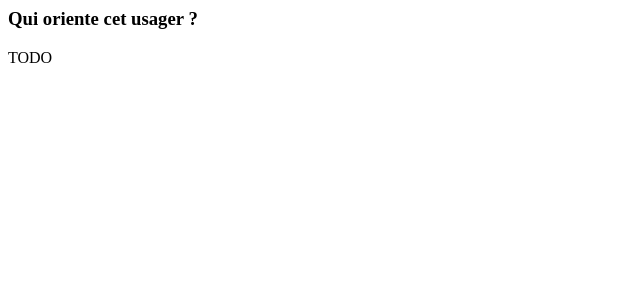
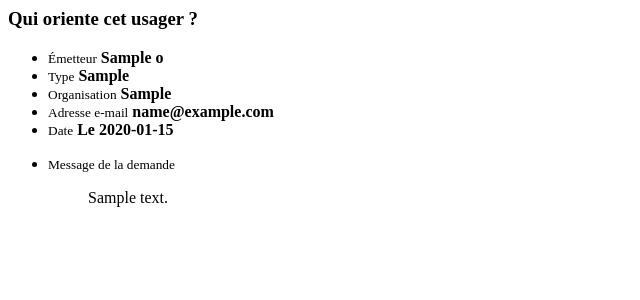
Before and after one commit to louije/fluo-proto, a FastAPI app: template templates/includes/sender_info.html in a window 1280 px wide. Shown: the top 300 px of the page, without its empty margins (0-640 px from the left). Run offline with FastAPI, Linux system fonts and the light colour scheme; the template is opened without the code that fills it: most values are stand-ins (such as "Sample title", 1, 10 or a date in 2020).

Commit message:
Add sender info card

```diff
--- a/templates/includes/sender_info.html
+++ b/templates/includes/sender_info.html
@@ -1 +1,42 @@
-<div class="c-box mb-3 mb-md-4"><h3>Qui oriente cet usager ?</h3><p>TODO</p></div>
+<div class="c-box mb-3 mb-md-4">
+    <h3>Qui oriente cet usager ?</h3>
+    <ul class="list-data mb-3">
+        <li>
+            <small>Émetteur</small>
+            <strong>{{ o.sender_name }}</strong>
+        </li>
+        <li>
+            <small>Type</small>
+            <strong>{{ o.sender_type|capitalize }}</strong>
+        </li>
+        {% if o.sender_organization %}
+        <li>
+            <small>Organisation</small>
+            <strong>{{ o.sender_organization }}</strong>
+            {% if o.sender_type == "prescripteur" %}
+                <span class="badge badge-xs rounded-pill bg-warning">Prescripteur habilité</span>
+            {% endif %}
+        </li>
+        {% endif %}
+        {% if o.sender_email %}
+        <li>
+            <small>Adresse e-mail</small>
+            <strong>{{ o.sender_email }}</strong>
+        </li>
+        {% endif %}
+        <li>
+            <small>Date</small>
+            <strong>Le {{ o.created_at[:10] }}</strong>
+        </li>
+    </ul>
+    {% if o.sender_message %}
+    <ul class="list-data mb-3">
+        <li class="has-forced-line-break">
+            <small>Message de la demande</small>
+            <blockquote class="blockquote mt-2 mb-0">
+                <p>{{ o.sender_message }}</p>
+            </blockquote>
+        </li>
+    </ul>
+    {% endif %}
+</div>
```
